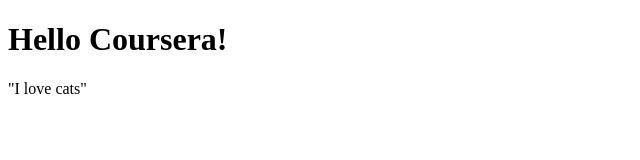
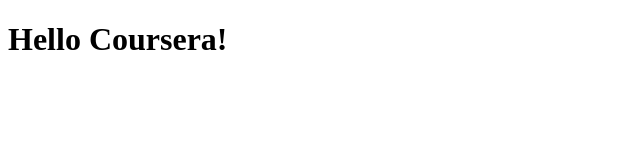
Before and after one commit to haleyashe/coursera-test, a plain HTML site: page site/index.html in a window 1280 px wide. Shown: the full height of the page, 0-640 px from the left. Drawn offline with Linux system fonts and the light colour scheme.

Commit message:
Update index.html

```diff
--- a/site/index.html
+++ b/site/index.html
@@ -5,6 +5,5 @@
 </head>
 <body>
 <h1> Hello Coursera!</h1>
-	<p> "I love cats" </p>
 </body>
 </html>
```
